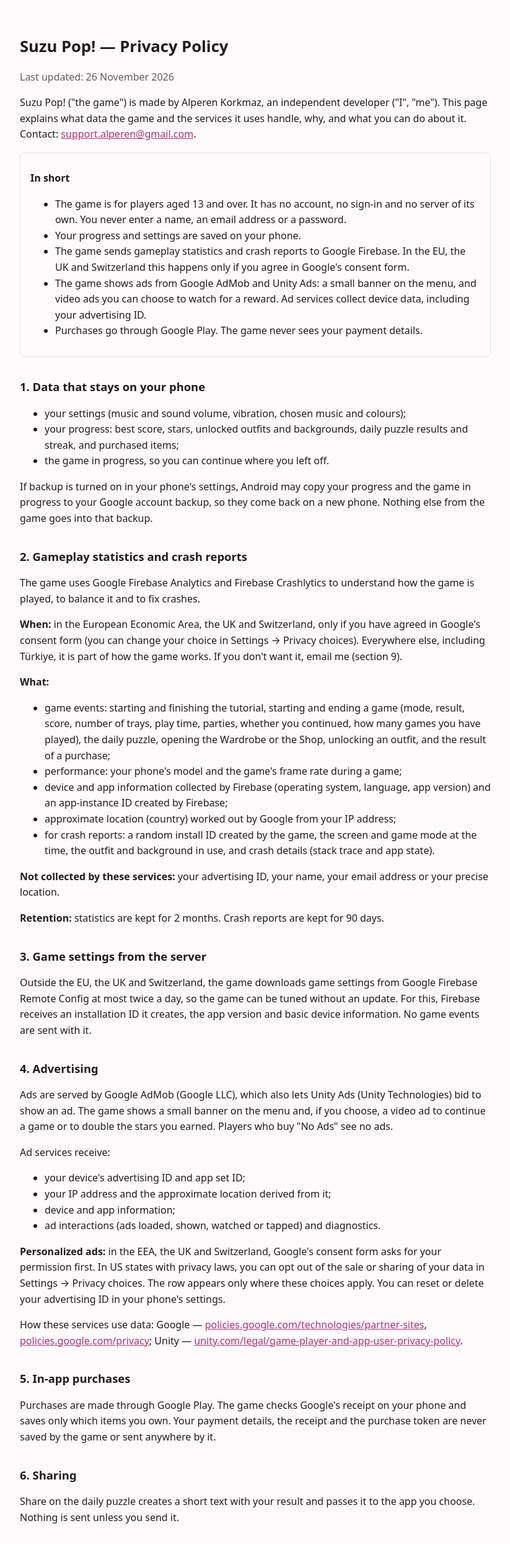
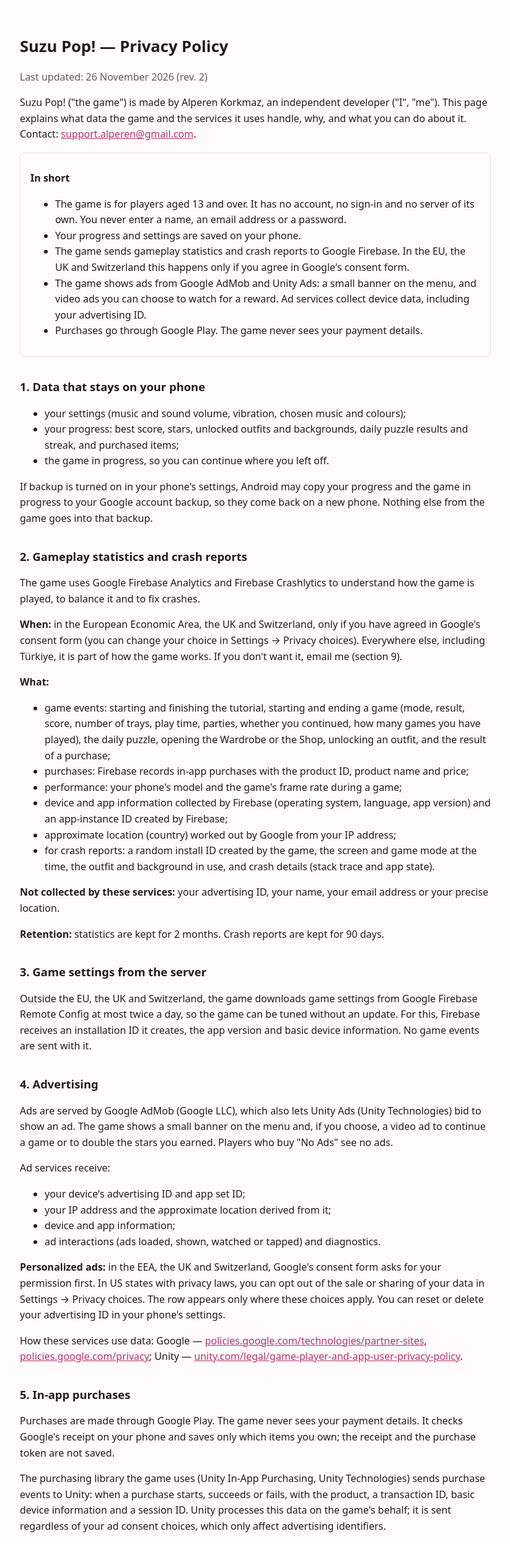
Before and after one commit to alperen-bit/alperen-bit.github.io, a plain HTML site: page suzu-pop/privacy/index.html in a window 1280 px wide. Shown: the top 2491 px of the page at 62% size, without its empty margins (228-1051 px from the left). Drawn offline with Linux system fonts and the light colour scheme.

Commit message:
Suzu Pop! gizlilik: Unity IAP satın alma olayları, Firebase satın alma olayı, silme ve saklama (rev. 2)
Co-Authored-By: Claude Opus 5.5 <noreply@anthropic.com>
Claude-Session: https://claude.ai/code/session_01HMdY4jPiqbrxtM8FV9cZri

```diff
--- a/suzu-pop/privacy/index.html
+++ b/suzu-pop/privacy/index.html
@@ -17,7 +17,7 @@
 <body>
 <main>
 <h1>Suzu Pop! — Privacy Policy</h1>
-<p class="muted">Last updated: 26 November 2026</p>
+<p class="muted">Last updated: 26 November 2026 (rev. 2)</p>
 
 <p>Suzu Pop! ("the game") is made by Alperen Korkmaz, an independent developer ("I", "me"). This page explains what data the game and the services it uses handle, why, and what you can do about it. Contact: <a href="mailto:support.alperen@gmail.com">support.alperen@gmail.com</a>.</p>
 
@@ -46,6 +46,7 @@
 <p><strong>What:</strong></p>
 <ul>
 <li>game events: starting and finishing the tutorial, starting and ending a game (mode, result, score, number of trays, play time, parties, whether you continued, how many games you have played), the daily puzzle, opening the Wardrobe or the Shop, unlocking an outfit, and the result of a purchase;</li>
+<li>purchases: Firebase records in-app purchases with the product ID, product name and price;</li>
 <li>performance: your phone's model and the game's frame rate during a game;</li>
 <li>device and app information collected by Firebase (operating system, language, app version) and an app-instance ID created by Firebase;</li>
 <li>approximate location (country) worked out by Google from your IP address;</li>
@@ -70,7 +71,8 @@
 <p>How these services use data: Google — <a href="https://policies.google.com/technologies/partner-sites">policies.google.com/technologies/partner-sites</a>, <a href="https://policies.google.com/privacy">policies.google.com/privacy</a>; Unity — <a href="https://unity.com/legal/game-player-and-app-user-privacy-policy">unity.com/legal/game-player-and-app-user-privacy-policy</a>.</p>
 
 <h2>5. In-app purchases</h2>
-<p>Purchases are made through Google Play. The game checks Google's receipt on your phone and saves only which items you own. Your payment details, the receipt and the purchase token are never saved by the game or sent anywhere by it.</p>
+<p>Purchases are made through Google Play. The game never sees your payment details. It checks Google's receipt on your phone and saves only which items you own; the receipt and the purchase token are not saved.</p>
+<p>The purchasing library the game uses (Unity In-App Purchasing, Unity Technologies) sends purchase events to Unity: when a purchase starts, succeeds or fails, with the product, a transaction ID, basic device information and a session ID. Unity processes this data on the game's behalf; it is sent regardless of your ad consent choices, which only affect advertising identifiers.</p>
 
 <h2>6. Sharing</h2>
 <p>Share on the daily puzzle creates a short text with your result and passes it to the app you choose. Nothing is sent unless you send it.</p>
@@ -82,7 +84,7 @@
 <p>Google and Unity may process data in countries other than yours, including the United States, under their own safeguards.</p>
 
 <h2>9. Keeping and deleting your data, and your rights</h2>
-<p>The game has no account, so there is nothing to delete on a server of mine. Uninstalling the game deletes the data on your phone. Statistics and crash reports already sent expire as described in section 2. Data held by the ad services: use the links in section 4.</p>
+<p>The game has no account and does not show any ID to you, so I cannot link data held by Firebase or Unity to a specific player, and I cannot delete it on request. Instead, it is deleted automatically: statistics after 2 months and crash reports after 90 days (section 2). Uninstalling the game deletes the data on your phone. Data held by the ad services: use the links in section 4.</p>
 <p>Depending on where you live (for example under the GDPR, or Türkiye's KVKK), you may have the right to access or delete your data, to object to or restrict its use, and to withdraw consent. Email <a href="mailto:support.alperen@gmail.com">support.alperen@gmail.com</a>; I will reply within 30 days.</p>
 
 <h2>10. Security</h2>
```
